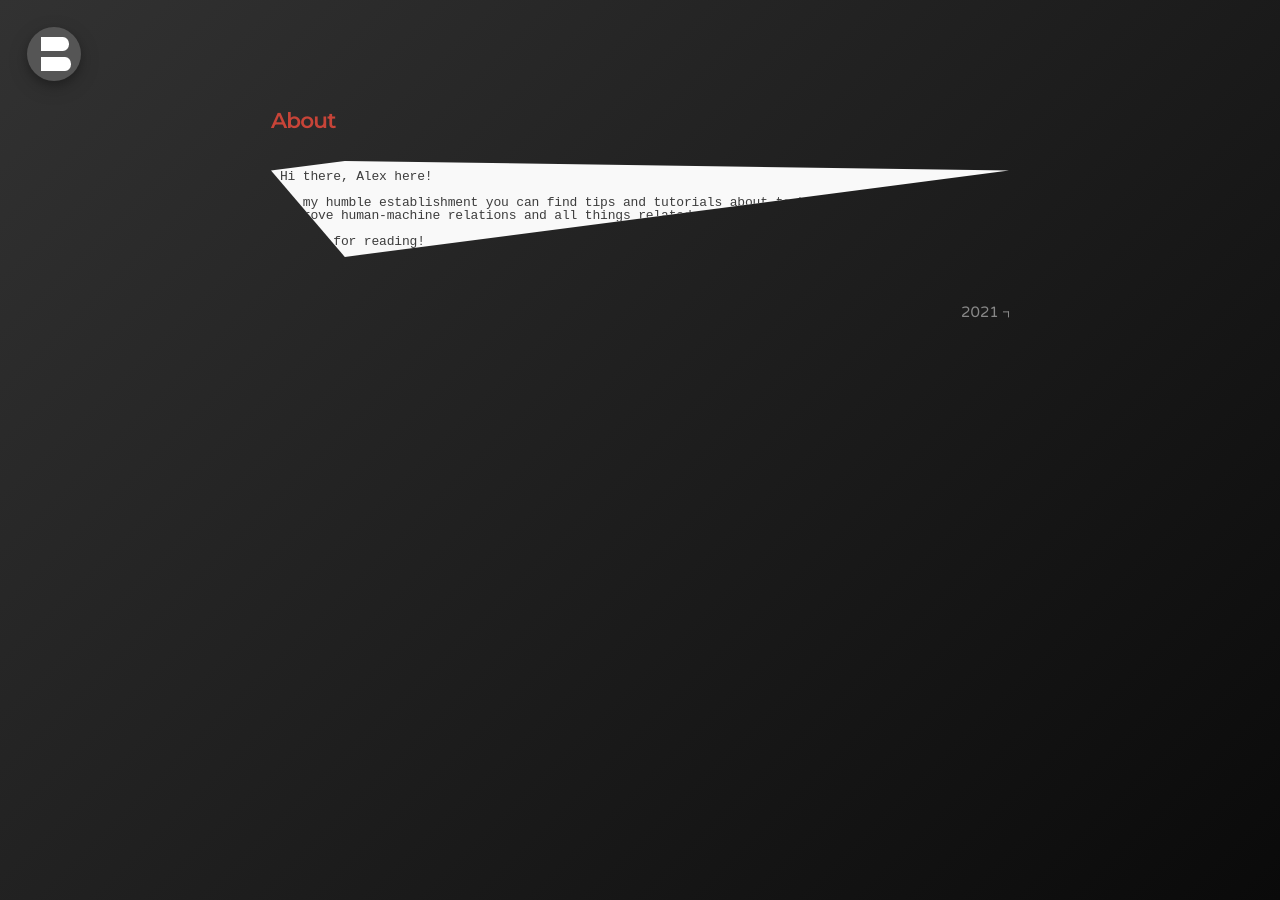
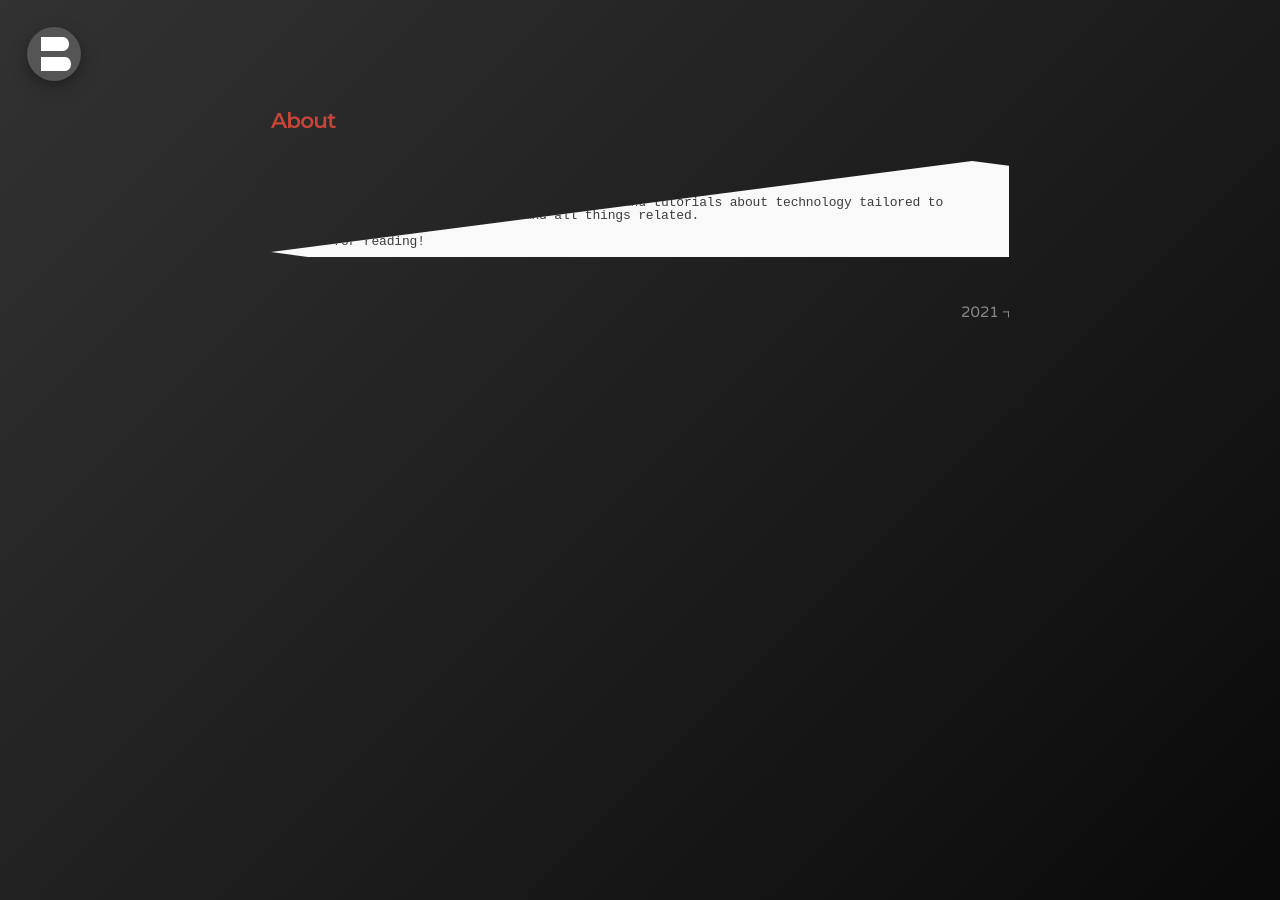
Before and after one commit to bonina/bonina.github.io, a Jekyll site: the page built from about.md, in a window 1280 px wide. Built offline with Jekyll 4.4.1, drawn with Linux system fonts in a browser that asks for light colours.

Commit message:
Update _message.scss

```diff
--- a/_sass/_message.scss
+++ b/_sass/_message.scss
@@ -17,5 +17,5 @@
   font-family: "Courier New", monospace;
   line-height:1;
 
-  clip-path: polygon(10% 0%, 100% 10%, 10% 100%, 0% 10%)
+  clip-path: polygon(95% 0, 100% 5%, 100% 100%, 100% 100%, 5% 100%, 0 95%);
 }
```
